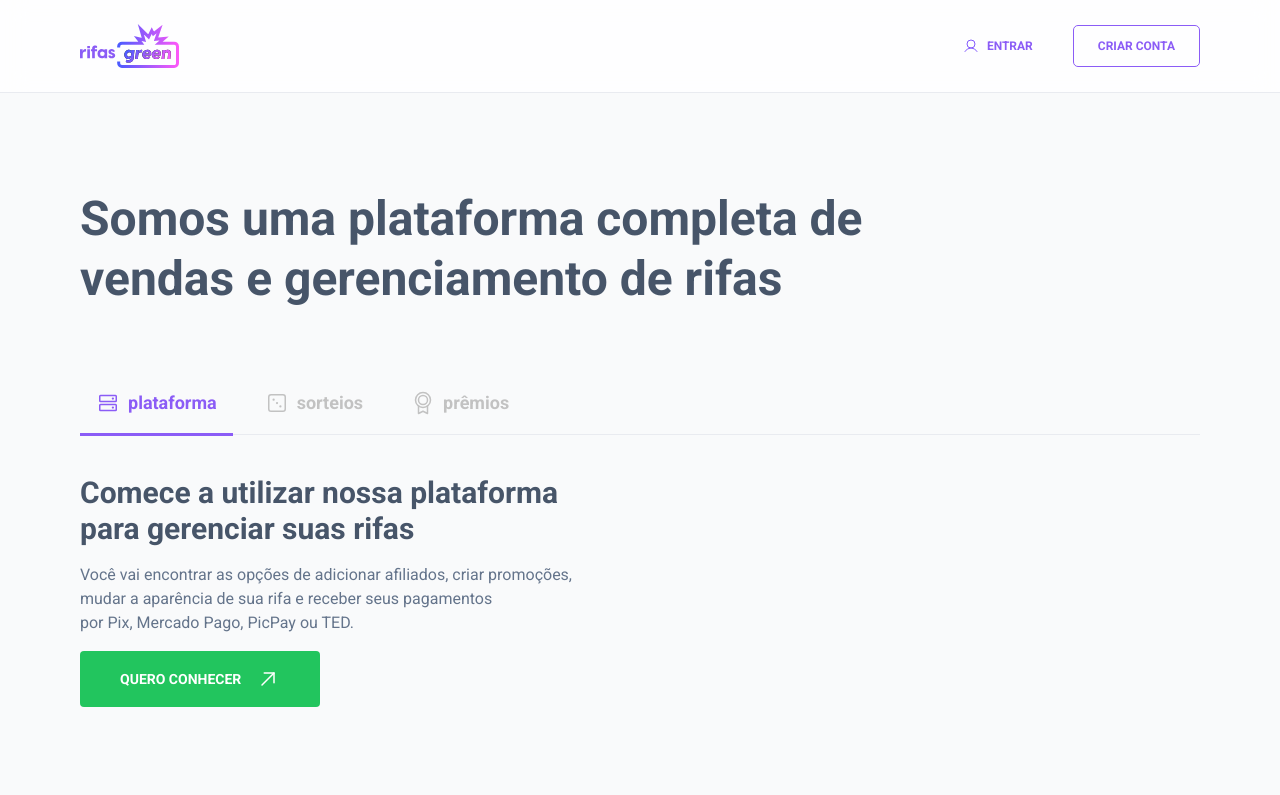
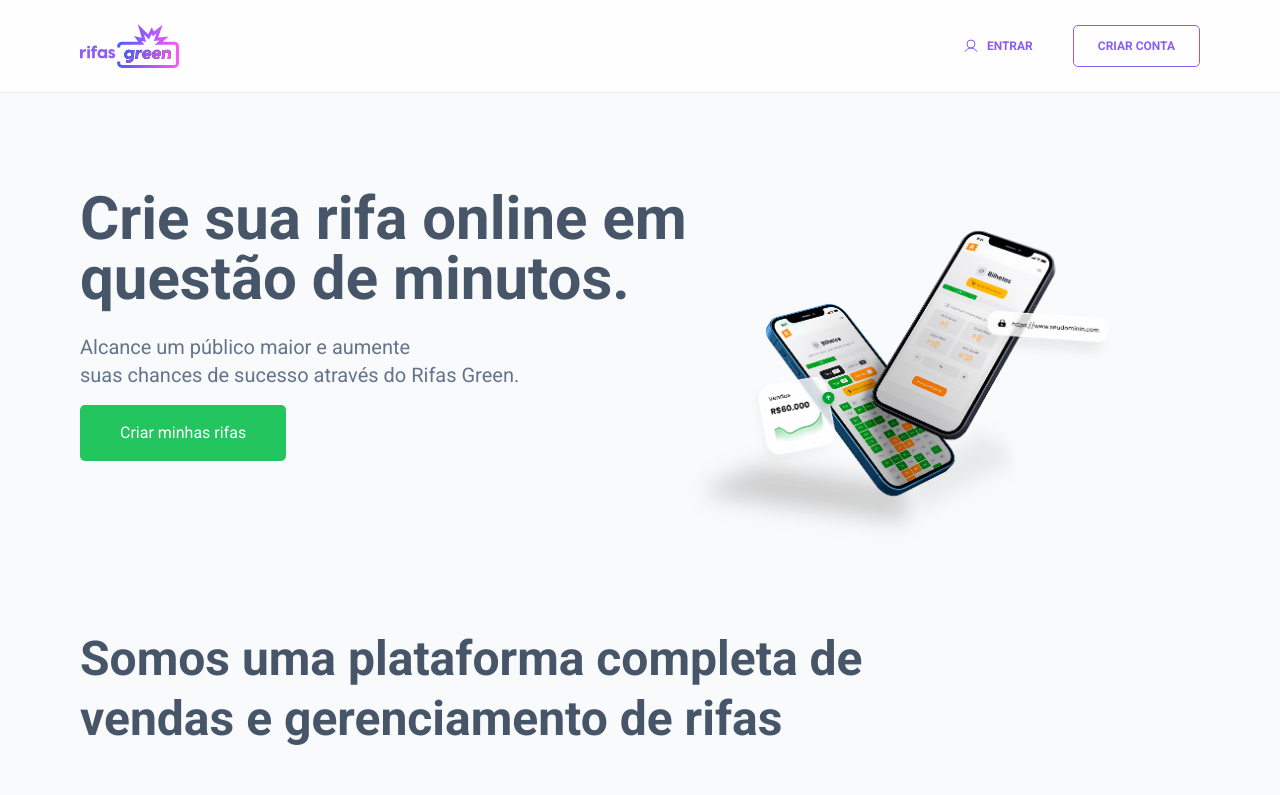
Before and after one commit to alexqwa/rifas-green, a React (Vite) app in the folder web/: page / in a window 1280 px wide. Shown: the top 795 px of the page. Built offline with nearby package versions, Linux system fonts and the light colour scheme; no server answers.

Commit message:
Update About Raffles

```diff
--- a/web/src/pages/AboutRaffles.tsx
+++ b/web/src/pages/AboutRaffles.tsx
@@ -108,7 +108,7 @@ export function AboutRaffles() {
             </section>
 
             <section className="bg-white border border-rifas-border-line p-8 rounded-lift">
-              <h2 className="font-bold text-white text-2xl mb-8">
+              <h2 className="font-bold text-slate-600 text-2xl mb-8">
                 Meios de pagamento
               </h2>
               <form className="flex flex-col">
@@ -120,12 +120,12 @@ export function AboutRaffles() {
             </section>
 
             <section className="bg-white border border-rifas-border-line p-8 rounded-lift">
-              <h2 className="font-bold text-white text-2xl mb-8">
+              <h2 className="font-bold text-slate-600 text-2xl mb-8">
                 Aparência da rifa
               </h2>
               <form className="flex flex-col">
-                <div className="rounded-lift border-2 border-rifas-border-line border-dashed p-8 hover:border-white/30 transition-colors duration-150 cursor-pointer group">
-                  <span className="flex items-center justify-center gap-2 text-slate-500 group-focus-within:text-violet-500 text-sm group-hover:text-white/50 transition-colors duration-150">
+                <div className="rounded-lift border-2 border-slate-300/80 border-dashed p-8 hover:border-slate-500/80 transition-colors duration-150 cursor-pointer group">
+                  <span className="flex items-center justify-center gap-2 text-slate-500/80 group-focus-within:text-violet-500 text-sm group-hover:text-slate-500 transition-colors duration-150">
                     <Plus className="text-violet-500" size={20} /> Fazer upload
                     de imagem
                   </span>
--- a/web/src/pages/Dashboard.tsx
+++ b/web/src/pages/Dashboard.tsx
@@ -10,21 +10,32 @@ export function Dashboard() {
       <div className="w-full max-w-[1152px] m-auto py-16">
         <div className="flex justify-between items-center mb-16">
           <div className="flex items-center">
-            <h2 className="font-bold text-4xl text-white">
+            <h2 className="font-bold text-4xl text-slate-600">
               Olá, {user?.name.split(" ", 1)}
             </h2>
             <div className="flex flex-col ml-12">
-              <p className="text-base text-gray-200">
+              <p className="text-base text-slate-500">
                 É bom ter você de volta!
               </p>
-              <p className="text-base text-gray-200 mt-3">
+              <p className="text-base text-slate-500 mt-3">
                 Continue criando suas rifas, e publique agora mesmo
               </p>
             </div>
           </div>
-          <span className="text-base text-gray-300">#NeverStopRaffle</span>
+          <span className="text-base text-slate-500">#NeverStopRaffle</span>
         </div>
-        <main className="w-full flex flex-col items-center"></main>
+        <main className="w-full flex flex-col items-center">
+          <div className="p-20 border border-rifas-border-line rounded-lg bg-white">
+            <header>
+              <h1>Nome do div</h1>
+            </header>
+          </div>
+          <div className="p-20 border border-rifas-border-line rounded-lg bg-white">
+            <header>
+              <h1>Nome do div</h1>
+            </header>
+          </div>
+        </main>
       </div>
     </>
   )
--- a/web/src/pages/Home.tsx
+++ b/web/src/pages/Home.tsx
@@ -12,6 +12,7 @@ import {
 } from "phosphor-react"
 
 import rifasIcon from "../assets/images/logo.svg"
+import homeDesktopIcon from "../assets/images/home-desktop.png"
 
 import { Tab } from "../components/Tab"
 import { Footer } from "../components/Global/Footer"
@@ -45,7 +46,31 @@ export function Home() {
         </div>
       </header>
       <main className="my-24">
-        <section className="max-w-[1120px] m-auto flex flex-col items-start">
+        <section className="max-w-[1120px] m-auto flex flex-row">
+          <div className="flex flex-col items-start">
+            <h1 className="text-6xl text-slate-600 font-bold">
+              Crie sua rifa online em
+              <br />
+              questão de minutos.
+            </h1>
+            <p className="text-slate-500 font-normal text-xl mt-6">
+              Alcance um público maior e aumente
+              <br /> suas chances de sucesso através do Rifas Green.
+            </p>
+            <button
+              onClick={() => navigate("/dashboard/me/raffles")}
+              className="bg-green-500 rounded-lift px-10 py-4 text-white text-base mt-4 hover:bg-green-500/80 transition-all"
+            >
+              Criar minhas rifas
+            </button>
+          </div>
+          <img
+            className="h-80 mt-10"
+            src={homeDesktopIcon}
+            alt="Home Desktop"
+          />
+        </section>
+        <section className="max-w-[1120px] m-auto flex flex-col items-start mt-20">
           <h1 className="font-bold text-slate-600 text-5xl leading-tight mb-16">
             Somos uma plataforma completa de <br /> vendas e gerenciamento de
             rifas
```
Also changed, not shown: web/src/assets/images/home-desktop.png (added).
